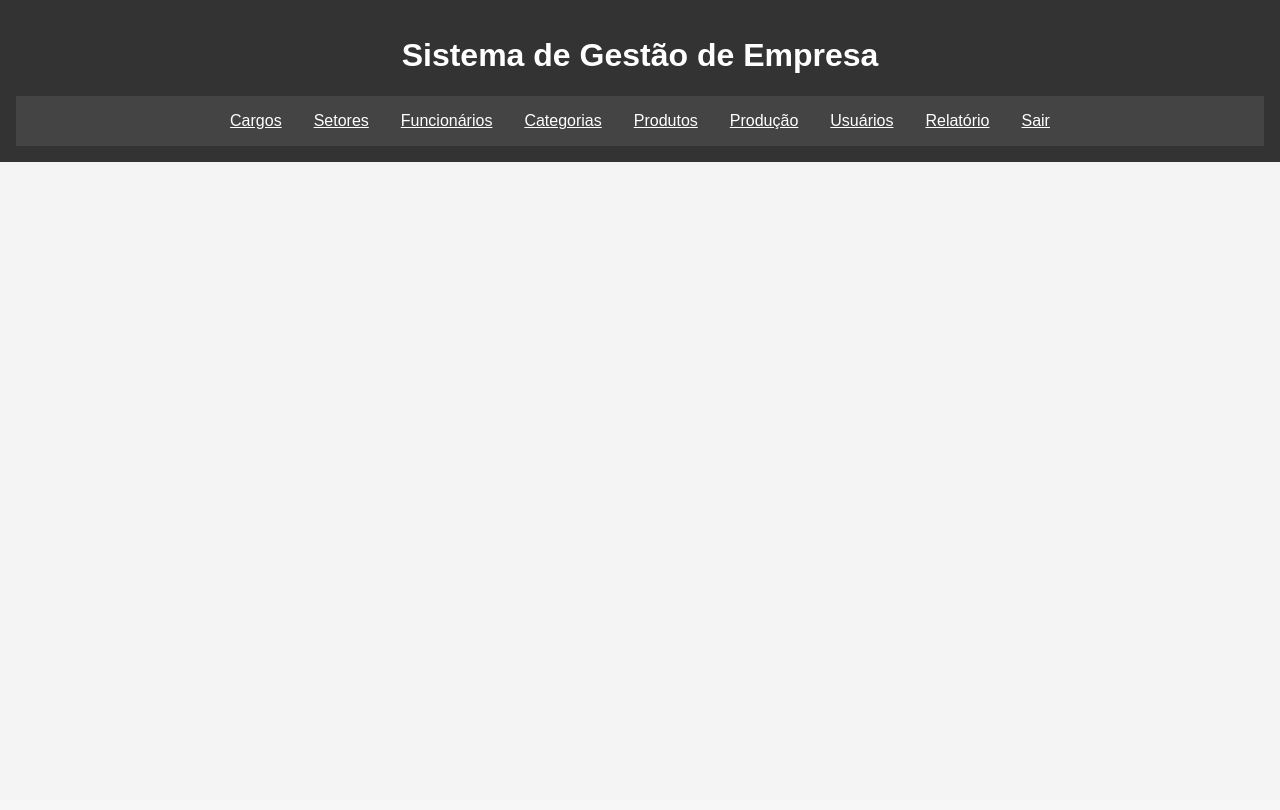
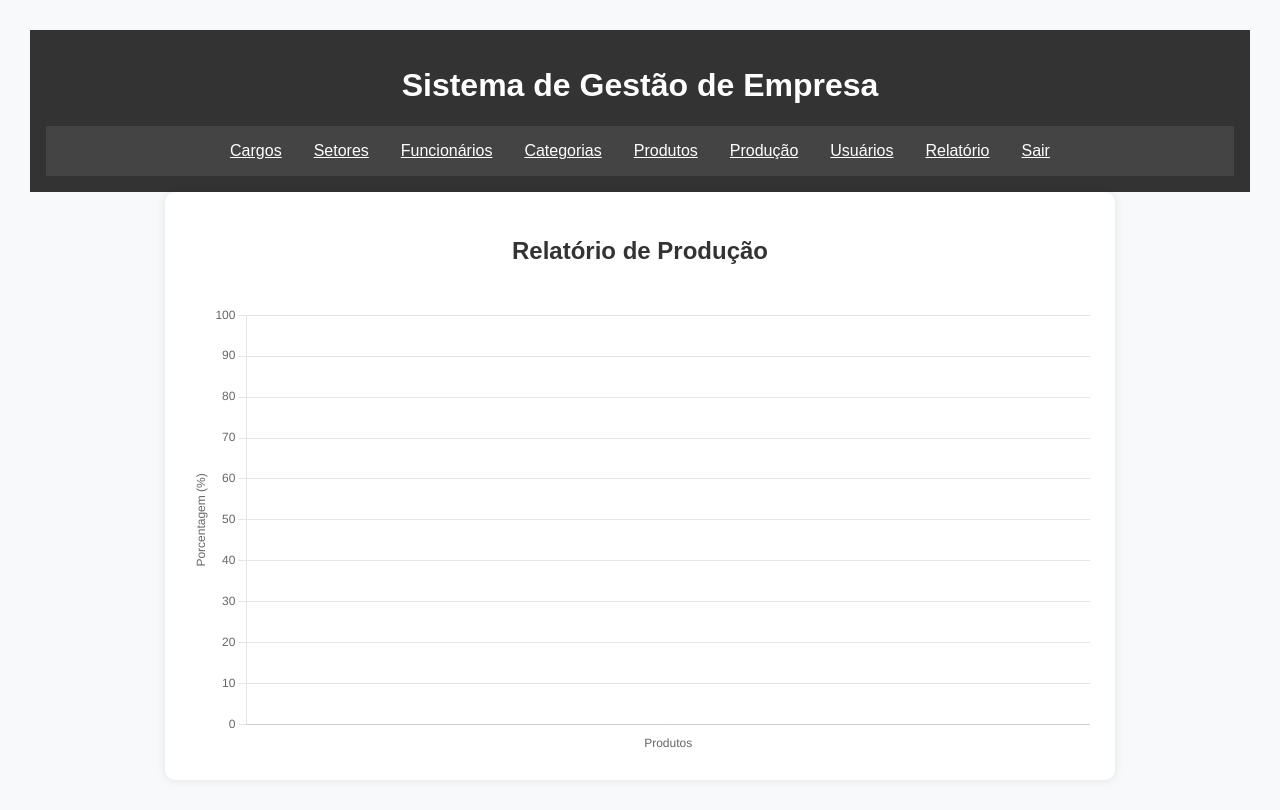
Before and after one commit to GUI-BK/DB-e-CRUD, a PHP site: page /relatorios.php in a window 1280 px wide. Before the commit the page ends 162 px from the top, so only its background shows below. Run offline with PHP 8.4, Linux system fonts and the light colour scheme; the visitor is signed in with stand-in values (Sample User, id 1); data that the repository does not hold is empty.

Commit message:
Relatorios
Finalização do site com o gráfico de relatórios

```diff
--- a/CRUD/action/logar.php
+++ b/CRUD/action/logar.php
@@ -19,6 +19,9 @@ if($_SERVER ['REQUEST_METHOD'] === 'POST'){
         echo "<script>alert('Usuário ou senha incorretos'); window.location.href='../index.php'</script>";
         session_destroy();
         }
+    }else{
+    echo "<script>alert('Usuário ou senha incorretos'); window.location.href='../index.php'</script>";
+    session_destroy();
     }
 }
 ?>
--- a/CRUD/action/relatorios.php
+++ b/CRUD/action/relatorios.php
@@ -0,0 +1,28 @@
+<?php
+include_once './include/logado.php';
+include_once './include/conexao.php';
+
+$sql = "SELECT
+ produtos.Nome AS produto_nome,
+ SUM(producao.Quantidade) AS quantidade_total
+ FROM produtos
+ INNER JOIN producao ON produtos.ProdutoID = producao.ProdutoID
+ GROUP BY produto_nome
+ ";
+$result = mysqli_query($conn, $sql);
+
+ $produtos = [];
+ $quantidades = [];
+ $total_geral = 0;
+
+ while($row = mysqli_fetch_assoc($result)){
+    $produtos[] = $row['produto_nome'];
+    $quantidades[] = $row['quantidade_total'];
+    $total_geral += $row['quantidade_total'];
+ }
+
+ $percentuais = [];
+foreach($quantidades as $qtd){
+    $percentuais[] = round(($qtd / $total_geral) * 100, 2);
+}
+?>
--- a/CRUD/relatorios.php
+++ b/CRUD/relatorios.php
@@ -1,16 +1,93 @@
 <?php
 // include dos arquivox
-include_once './include/logado.php';
-include_once './include/conexao.php';
+include_once './action/relatorios.php';
 include_once './include/header.php';
 ?>
 
-  <main>
+  <!DOCTYPE html>
+<html lang="en">
+<head>
+    <meta charset="UTF-8">
+    <meta name="viewport" content="width=device-width, initial-scale=1.0">
+    <title>Relatórios</title>
+    <script src="https://cdn.jsdelivr.net/npm/chart.js"></script>
+    <style>
+        body {
+            font-family: Arial, sans-serif;
+            background: #f8f9fa;
+            margin: 0;
+            padding: 30px;
+        }
+        .container {
+            width: 80%;
+            margin: auto;
+            background: white;
+            padding: 25px;
+            border-radius: 10px;
+            box-shadow: 0 0 10px rgba(0,0,0,0.1);
+        }
+        h2 {
+            text-align: center;
+            color: #333;
+        }
+        canvas {
+            margin-top: 40px;
+        }
+    </style>
+</head>
+<body>
+<div class="container">
+        <h2>Relatório de Produção</h2>
+        <canvas id="graficoProducao"></canvas>
+    </div>
 
+    <script>
+       const ctx = document.getElementById('graficoProducao').getContext('2d');
 
-
-  </main>
-
-  <script src="./assets/script.js"></script>
+const graficoProducao = new Chart(ctx, {
+    type: 'bar',
+    data: {
+        labels: <?php echo json_encode($produtos); ?>,
+        datasets: [{
+            label: 'Porcentagem de Produção (%)',
+            data: <?php echo json_encode($percentuais); ?>,
+            backgroundColor: 'rgba(54, 162, 235, 0.6)',
+            borderColor: 'rgba(54, 162, 235, 1)',
+            borderWidth: 1
+        }]
+    },
+    options: {
+        responsive: true,
+        scales: {
+            y: {
+                beginAtZero: true,
+                max: 100,
+                title: {
+                    display: true,
+                    text: 'Porcentagem (%)'
+                }
+            },
+            x: {
+                title: {
+                    display: true,
+                    text: 'Produtos'
+                }
+            }
+        },
+        plugins: {
+            tooltip: {
+                callbacks: {
+                    label: function(context) {
+                        return context.parsed.y + '%';
+                    }
+                }
+            },
+            legend: {
+                display: false
+            }
+        }
+    }
+});
+    </script>
 </body>
 </html>
```
